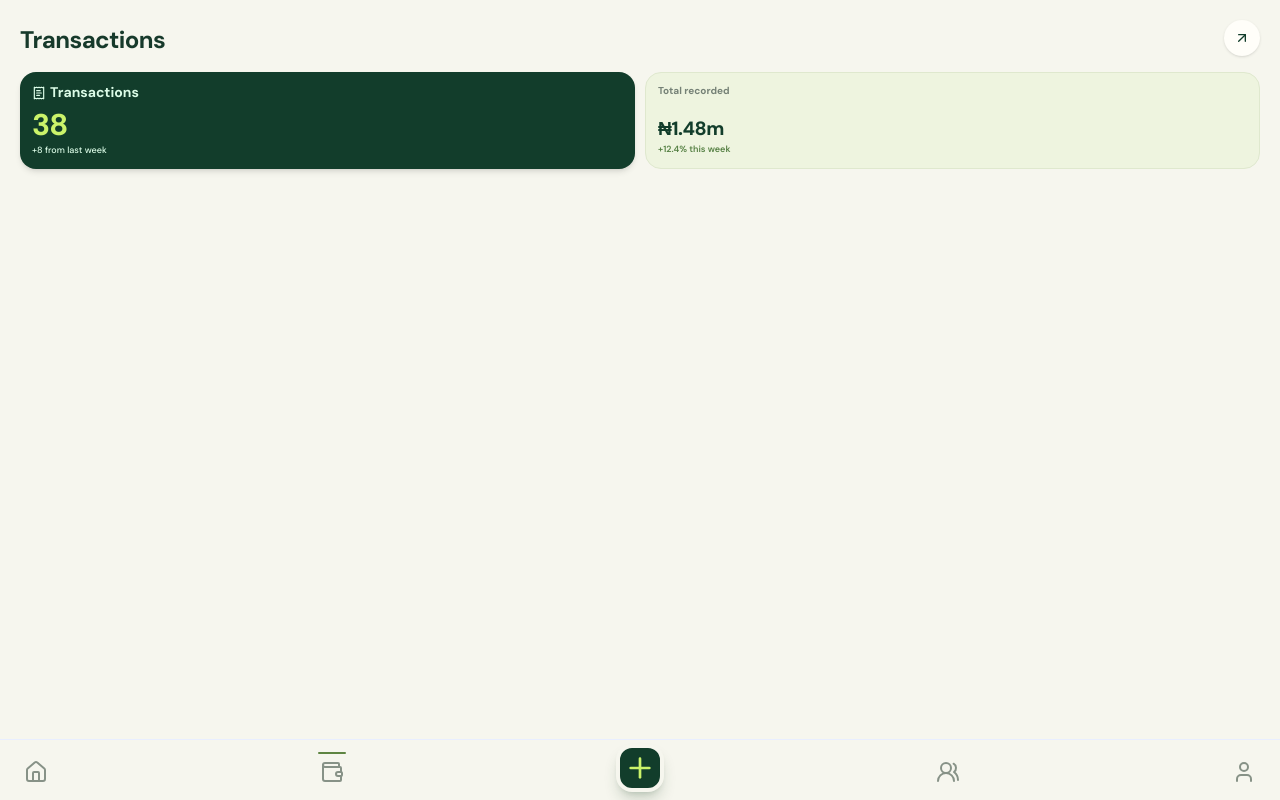
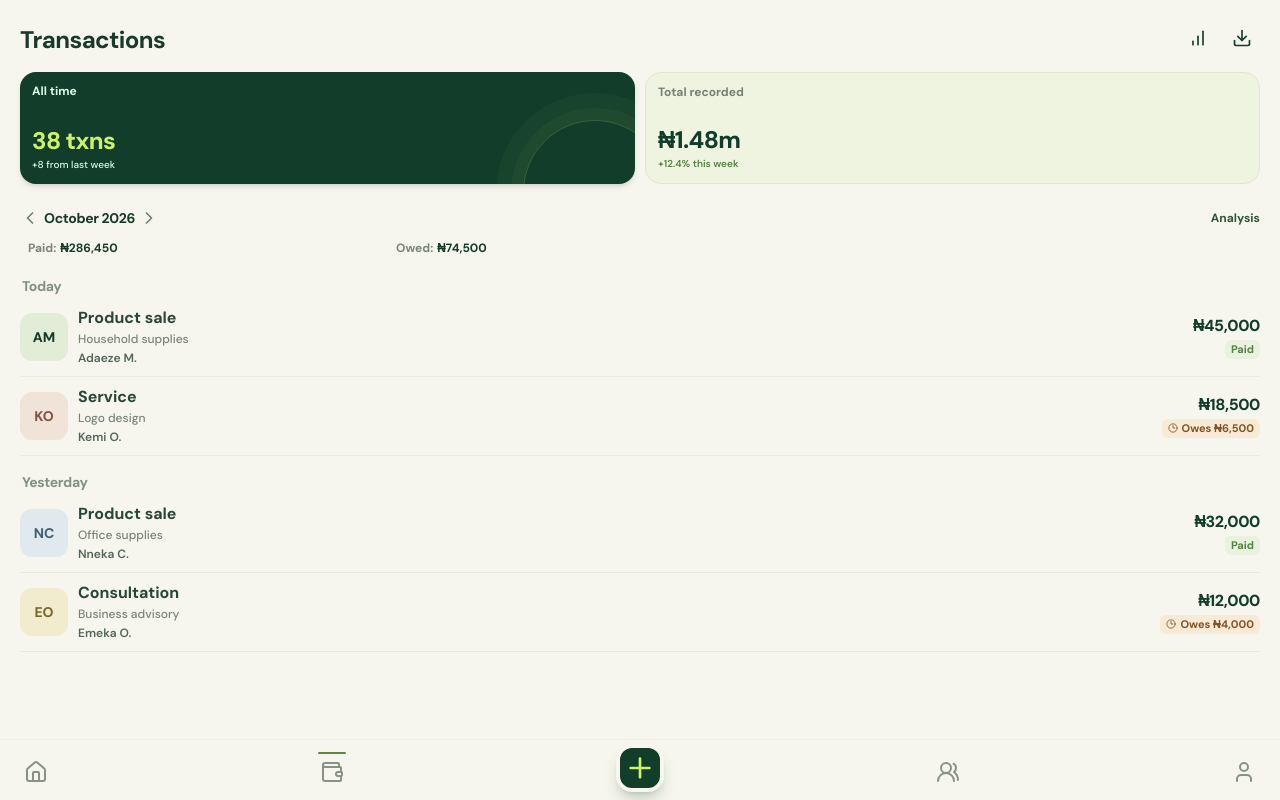
Before and after one commit to Aulli07/BalanceMe, a Next.js app: page /transactions in a window 1280 px wide. Built offline with nearby package versions, Linux system fonts and the light colour scheme.

Commit message:
I built the transactions screen completely

```diff
--- a/app/transactions/page.tsx
+++ b/app/transactions/page.tsx
@@ -1,9 +1,13 @@
 import { TransactionHeader } from "@/features/transactions/components/transaction-header";
+import { TransactionSummary } from "@/features/transactions/components/transaction-summary";
+import { TransactionActivity } from "@/features/transactions/components/transaction-activity";
 
 export default function TransactionsPage() {
   return (
     <main className="min-h-screen bg-[var(--paper)] text-[var(--ink)]">
       <TransactionHeader />
+      <TransactionSummary />
+      <TransactionActivity />
     </main>
   );
 }
--- /dev/null
+++ b/features/transactions/components/transaction-activity.tsx
@@ -0,0 +1,110 @@
+import { LuArrowDownLeft, LuClock3 } from "react-icons/lu";
+
+type Transaction = {
+  initials: string;
+  avatarColor: string;
+  category: string;
+  description: string;
+  customer: string;
+  amount: string;
+  status?: string;
+  statusColor?: string;
+};
+
+const transactions: Record<string, Transaction[]> = {
+  Today: [
+    {
+      initials: "AM",
+      avatarColor: "bg-[#e2ecd7] text-[var(--forest)]",
+      category: "Product sale",
+      description: "Household supplies",
+      customer: "Adaeze M.",
+      amount: "₦45,000",
+      status: "Paid",
+      statusColor: "bg-[#e9f1df] text-[#568044]",
+    },
+    {
+      initials: "KO",
+      avatarColor: "bg-[#f2e3d8] text-[#805644]",
+      category: "Service",
+      description: "Logo design",
+      customer: "Kemi O.",
+      amount: "₦18,500",
+      status: "Owes ₦6,500",
+      statusColor: "bg-[#f8ead5] text-[#855126]",
+    },
+  ],
+  Yesterday: [
+    {
+      initials: "NC",
+      avatarColor: "bg-[#e0e9ed] text-[#456076]",
+      category: "Product sale",
+      description: "Office supplies",
+      customer: "Nneka C.",
+      amount: "₦32,000",
+      status: "Paid",
+      statusColor: "bg-[#e9f1df] text-[#568044]",
+    },
+    {
+      initials: "EO",
+      avatarColor: "bg-[#f2eccf] text-[#79652e]",
+      category: "Consultation",
+      description: "Business advisory",
+      customer: "Emeka O.",
+      amount: "₦12,000",
+      status: "Owes ₦4,000",
+      statusColor: "bg-[#f8ead5] text-[#855126]",
+    },
+  ],
+};
+
+export function TransactionActivity() {
+  return (
+    <section className="flex flex-col gap-4 px-5 pt-5" aria-labelledby="activity-heading">
+
+      {Object.entries(transactions).map(([day, dayTransactions]) => (
+        <div key={day}>
+          <h3 className="mb-0.5 px-0.5 text-sm font-bold tracking-tight text-[#829082]">
+            {day}
+          </h3>
+
+          {dayTransactions.map((transaction) => (
+            <article
+              key={`${day}-${transaction.customer}`}
+              className="flex min-h-18 items-center gap-2.5 border-b border-[#e8ebdf] py-2.5"
+            >
+              <div
+                className={`grid size-12 shrink-0 place-items-center rounded-xl text-sm font-extrabold ${transaction.avatarColor}`}
+                aria-hidden="true"
+              >
+                {transaction.initials}
+              </div>
+              <div className="min-w-0 flex-1">
+                <p className="truncate text-base font-bold leading-tight text-[#294735]">
+                  {transaction.category}
+                </p>
+                <p className="mt-1 truncate text-xs font-medium leading-tight text-[#778477]">
+                  {transaction.description}
+                </p>
+                <p className="mt-1 truncate text-xs font-semibold leading-tight text-[#516753]">
+                  {transaction.customer}
+                </p>
+              </div>
+              <div className="flex min-w-[75px] shrink-0 flex-col items-end justify-center text-right">
+                <p className="flex items-center gap-1 text-md font-extrabold leading-tight tracking-tight text-[var(--forest)]">
+                  {transaction.amount}
+                </p>
+                {transaction.status && (
+                  <span className={`mt-1 flex place-items-center items-center gap-1 rounded-md px-1.5 py-1 text-[11px] font-bold leading-none ${transaction.statusColor}`}>
+                    {transaction.status.includes("Owes") && <LuClock3 className="size-2.5" aria-hidden="true" />}
+                    {transaction.status}
+                  </span>
+                )}
+              </div>
+            </article>
+          ))}
+        </div>
+      ))}
+    </section>
+  );
+}
--- a/features/transactions/components/transaction-header.tsx
+++ b/features/transactions/components/transaction-header.tsx
@@ -1,4 +1,4 @@
-import { LuArrowUpRight, LuReceiptText } from "react-icons/lu";
+import { LuArrowUpRight, LuChartNoAxesColumnIncreasing, LuDownload, LuReceiptText } from "react-icons/lu";
 
 export function TransactionHeader() {
   return (
@@ -12,43 +12,52 @@ export function TransactionHeader() {
             Transactions
           </h1>
         </div>
-        <button
-          type="button"
-          className="grid size-9 place-items-center rounded-full bg-[var(--surface)] text-[var(--forest)] shadow-sm"
-          aria-label="View transaction insights"
-        >
-          <LuArrowUpRight className="size-4" aria-hidden="true" />
-        </button>
+        <div className="flex items-center gap-2">
+          <button
+            type="button"
+            className="grid size-9 place-items-center text-[var(--forest)]"
+            aria-label="View transaction insights"
+          >
+            <LuChartNoAxesColumnIncreasing className="size-5" aria-hidden="true" />
+          </button>
+          <button
+            type="button"
+            className="grid size-9 place-items-center text-[var(--forest)]"
+            aria-label="Download transaction data"
+          >
+            <LuDownload className="size-5" aria-hidden="true" />
+          </button>
+        </div>
       </div>
 
       <div className="grid grid-cols-2 gap-2.5">
-        <article className="relative min-w-0 overflow-hidden rounded-2xl bg-[var(--forest)] p-3 text-[var(--surface)] shadow-md shadow-[var(--forest)]/10 after:absolute after:-bottom-20 after:-right-8 after:-z-10 after:size-36 after:rounded-full after:border after:border-[var(--lime)]/20 after:shadow-[0_0_0_12px_rgba(203,243,106,0.04),0_0_0_27px_rgba(203,243,106,0.03)] after:content-['']">
-          <div className="relative z-10 flex h-full flex-col justify-between gap-2">
-            <p className="flex items-center gap-1 text-sm font-bold leading-tight text-green-100">
-              <LuReceiptText className="size-3.5" aria-hidden="true" />
-              Transactions
+        <article className="relative isolate h-28 min-w-0 overflow-hidden rounded-2xl bg-[var(--forest)] p-3 text-[var(--surface)] shadow-md shadow-[var(--forest)]/10 after:absolute after:-bottom-20 after:-right-8 after:-z-10 after:size-36 after:rounded-full after:border after:border-[var(--lime)]/20 after:shadow-[0_0_0_12px_rgba(203,243,106,0.04),0_0_0_27px_rgba(203,243,106,0.03)] after:content-['']">
+          <div className="relative z-10 flex h-full flex-col justify-between">
+            <p className="flex items-center gap-1 text-xs font-bold leading-tight text-green-100">
+              {/* <LuReceiptText className="size-3.5" /> */}
+              All time
             </p>
             <div>
-              <p className="text-3xl font-extrabold leading-none tracking-tight text-[var(--lime)]">
-                38
+              <p className="text-2xl font-extrabold leading-none tracking-tight text-[var(--lime)]">
+                38 txns
               </p>
-              <p className="mt-1 text-[9px] font-medium text-green-100">
+              <p className="mt-1 text-[10px] font-medium text-green-100">
                 +8 from last week
               </p>
             </div>
           </div>
         </article>
 
-        <article className="min-w-0 rounded-2xl border border-[#dfe8ce] bg-[#eef4df] p-3 text-[var(--ink)]">
+        <article className="h-28 min-w-0 rounded-2xl border border-[#dfe8ce] bg-[#eef4df] p-3 text-[var(--ink)]">
           <div className="flex h-full flex-col justify-between">
-            <p className="text-[10px] font-bold leading-tight text-[var(--muted)]">
+            <p className="text-xs font-bold leading-tight text-[var(--muted)]">
               Total recorded
             </p>
             <div>
-              <p className="whitespace-nowrap text-[1.2rem] font-extrabold leading-none tracking-tight text-[var(--forest)]">
+              <p className="whitespace-nowrap text-2xl font-extrabold leading-none tracking-tight text-[var(--forest)]">
                 ₦1.48m
               </p>
-              <p className="mt-1 text-[9px] font-semibold text-[#568044]">
+              <p className="mt-1 text-[10px] font-semibold text-[#568044]">
                 +12.4% this week
               </p>
             </div>
--- /dev/null
+++ b/features/transactions/components/transaction-summary.tsx
@@ -0,0 +1,94 @@
+"use client";
+
+import { useState } from "react";
+import {
+  LuChevronLeft,
+  LuChevronRight,
+  LuChartNoAxesCombined,
+  LuChevronDown,
+  LuCircleDollarSign,
+  LuArrowDown,
+} from "react-icons/lu";
+
+const months = ["October 2026", "September 2026", "August 2026"];
+
+export function TransactionSummary() {
+  const [monthIndex, setMonthIndex] = useState(0);
+  const [showMonths, setShowMonths] = useState(false);
+
+  const month = months[monthIndex];
+
+  return (
+    <section className="px-5 mt-6" aria-labelledby="monthly-summary-heading">
+      <div className="flex items-center justify-between">
+        <div className="relative flex min-w-0 items-center">
+          <button
+            type="button"
+            className="grid place-items-center rounded-lg text-[#6e806e] active:bg-[#e9eddf]"
+            aria-label="Previous month"
+            onClick={() => setMonthIndex((index) => Math.min(index + 1, months.length - 1))}
+          >
+            <LuChevronLeft className="size-5" aria-hidden="true" />
+          </button>
+          <button
+            type="button"
+            className="flex items-center px-1 tracking-tight text-sm font-bold text-[var(--ink)]"
+            onClick={() => setShowMonths((open) => !open)}
+            aria-expanded={showMonths}
+          >
+            {month}
+          </button>
+          <button
+            type="button"
+            className="grid place-items-center rounded-lg text-[#6e806e] active:bg-[#e9eddf]"
+            aria-label="Next month"
+            onClick={() => setMonthIndex((index) => Math.max(index - 1, 0))}
+          >
+            <LuChevronRight className="size-5" aria-hidden="true" />
+          </button>
+        </div>
+
+        <button
+          type="button"
+          className="tems-center text-xs font-bold text-[#315538]"
+          aria-label="View transaction analysis"
+        >
+          {/* <LuChartNoAxesCombined className="size-3.5" aria-hidden="true" /> */}
+          Analysis
+        </button>
+      </div>
+
+      <div
+        id="monthly-summary-heading"
+        className="grid grid-cols-2 mt-3 pl-2 max-w-[60%]"
+      >
+        <div className="flex flex-row gap-1 items-center w-full">
+          <p className="flex space-x-1 gap-0.5 text-xs font-bold leading-tight text-[#788578]">
+            {/* <LuArrowDown className="size-4" aria-hidden="true" /> */}
+            Paid:
+          </p>
+          <p className="text-xs tracking-normal font-bold text-[var(--ink)]">
+            ₦286,450
+          </p>
+        </div>
+        <div className="flex flex-row gap-1 items-center">
+          <p className="flex space-x-1 gap-1 text-xs font-bold leading-tight text-[#788578]">
+            Owed:
+          </p>
+          <p className="text-xs tracking-normal font-bold ext-[var(--ink)]">
+            ₦74,500
+          </p>
+        </div>
+        {/* <div className="border-l border-[#e7eadf] pl-3">
+          <p className="flex items-center gap-1 text-[9px] font-semibold text-[#788578]">
+            <LuCircleDollarSign className="size-3 text-[#b2765c]" aria-hidden="true" />
+            Still owed
+          </p>
+          <p className="mt-1.5 text-base font-extrabold tracking-tight text-[#855145]">
+            ₦74,500
+          </p>
+        </div> */}
+      </div>
+    </section>
+  );
+}
```
